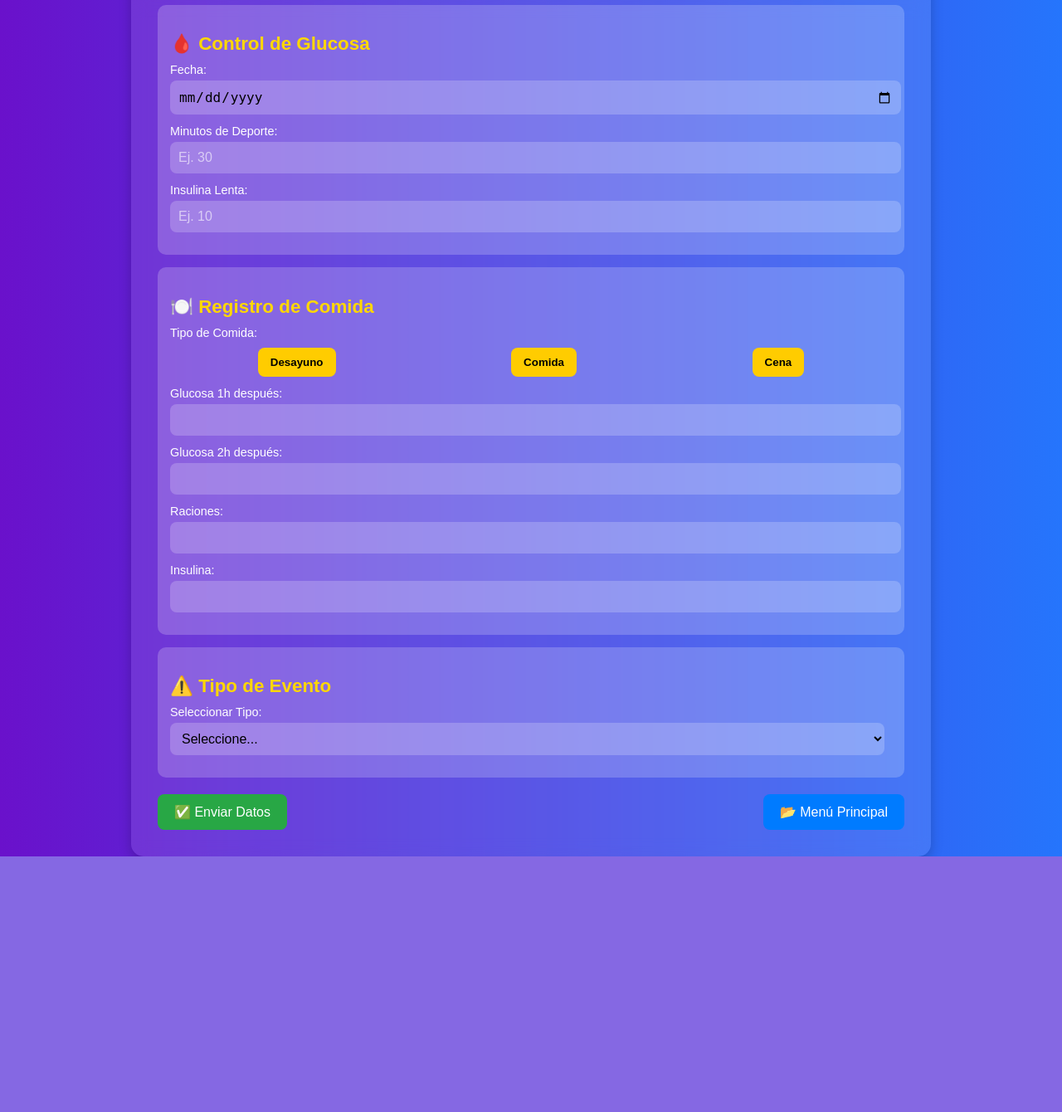
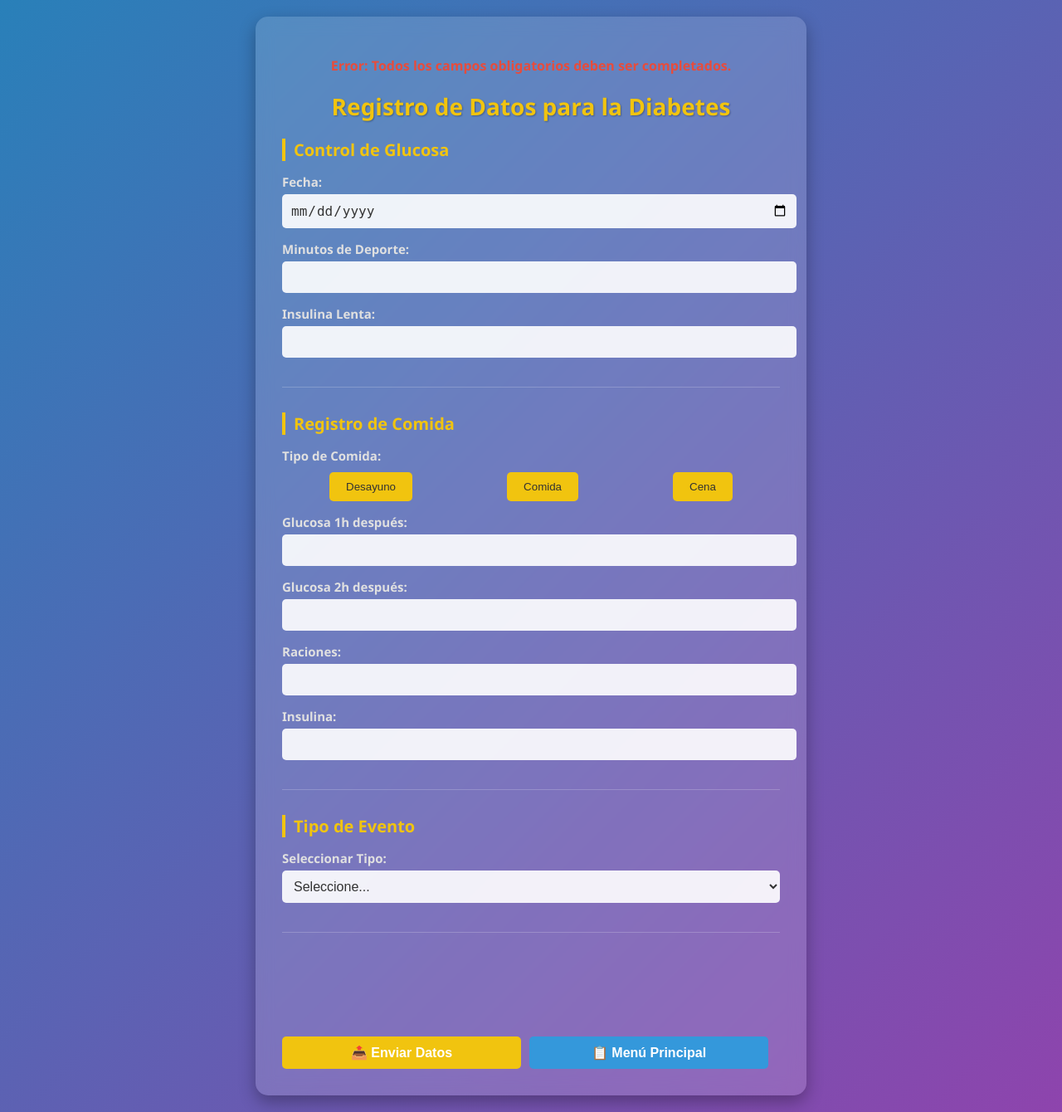
Before and after one commit to ssy01364/SERVIDOR_CASA, a PHP site: page /formularios/formulario.php?error=1 in a window 1280 px wide. Shown: the whole page at 83% size. Before the commit the page ends 1032 px from the top, so only its background shows below. Run offline with PHP 8.4, Linux system fonts and the light colour scheme; the visitor is signed in with stand-in values (Sample User, id 1).

Commit message:
NOCagesla

```diff
--- a/PracticaDiabetes/formularios/formulario.php
+++ b/PracticaDiabetes/formularios/formulario.php
@@ -2,218 +2,309 @@
 <html lang="es">
 <head>
   <meta charset="UTF-8">
-    <meta name="viewport" content="width=device-width, initial-scale=1.0">
-    <title>Registro de Diabetes</title>
+  <meta name="viewport" content="width=device-width, initial-scale=1">
+  <title>Regulación de Diabetes</title>
   <link rel="stylesheet" href="../css/login.css">
   <style>
+    /* Fondo degradado y animación de entrada */
     body {
-            background: linear-gradient(to right, #6a11cb, #2575fc);
+      margin: 0;
+      padding: 0;
+      font-family: 'Segoe UI', Tahoma, Geneva, Verdana, sans-serif;
+      background: linear-gradient(135deg, #2980b9, #8e44ad);
       display: flex;
       justify-content: center;
       align-items: center;
-            height: 119vh;
-            margin: 0;
-            font-family: 'Arial', sans-serif;
+      min-height: 100vh;
+      animation: fadeIn 1s ease-in-out;
     }
-
-        .contenedor {
-            width: 90%;
-            max-width: 900px;
-            background: rgba(255, 255, 255, 0.1);
+    @keyframes fadeIn {
+      from { opacity: 0; }
+      to { opacity: 1; }
+    }
+    /* Contenedor principal */
+    .container-form {
+      background: rgba(255, 255, 255, 0.15);
       backdrop-filter: blur(10px);
+      padding: 2rem;
       border-radius: 15px;
-            padding: 2rem;
-            box-shadow: 0 6px 15px rgba(0, 0, 0, 0.2);
-            color: white;
+      box-shadow: 0 8px 20px rgba(0, 0, 0, 0.3);
+      width: 100%;
+      max-width: 600px;
+      color: #fff;
+      margin: 20px;
+      animation: slideUp 0.8s ease-out;
     }
-
-        .titulo {
+    @keyframes slideUp {
+      from { transform: translateY(50px); opacity: 0; }
+      to { transform: translateY(0); opacity: 1; }
+    }
+    /* Título principal */
+    .container-form h1 {
       text-align: center;
-            font-size: 1.8rem;
+      margin-bottom: 20px;
+      font-size: 28px;
+      color: #f1c40f;
+      text-shadow: 1px 1px 2px rgba(0,0,0,0.3);
+    }
+    /* Mensaje de error */
+    .error-message {
+      color: #e74c3c;
+      text-align: center;
+      margin-bottom: 10px;
       font-weight: bold;
-            margin-bottom: 20px;
     }
-
-        .seccion {
-            background: rgba(255, 255, 255, 0.2);
-            padding: 15px;
-            border-radius: 10px;
+    /* Secciones del formulario */
+    .form-section {
+      margin-bottom: 30px;
+      border-bottom: 1px solid rgba(255, 255, 255, 0.2);
+      padding-bottom: 20px;
+    }
+    .form-section h2 {
+      font-size: 20px;
+      margin-bottom: 15px;
+      color: #f1c40f;
+      border-left: 4px solid #f1c40f;
+      padding-left: 10px;
+    }
+    /* Grupos de inputs */
+    .input-group {
       margin-bottom: 15px;
     }
-
-        .seccion h2 {
-            font-size: 1.4rem;
-            margin-bottom: 10px;
-            color: #ffd700;
-        }
-
-        .grupo {
-            margin-bottom: 12px;
-        }
-
-        .grupo label {
+    .input-group label {
       display: block;
-            font-size: 0.9rem;
+      font-size: 15px;
       margin-bottom: 5px;
     }
-
-        .grupo input, .grupo select {
-            width: 99%;
+    .input-group input,
+    .input-group select {
+      width: 100%;
       padding: 10px;
-            border-radius: 8px;
       border: none;
-            background: rgba(255, 255, 255, 0.2);
-            color: black;
-            font-size: 1rem;
+      border-radius: 5px;
+      font-size: 16px;
+      background: rgba(255, 255, 255, 0.9);
+      color: #333;
       outline: none;
+      transition: transform 0.2s, box-shadow 0.2s;
     }
-
-        .grupo input::placeholder {
-            color: rgba(255, 255, 255, 0.6);
+    .input-group input:focus,
+    .input-group select:focus {
+      box-shadow: 0 0 8px rgba(241, 196, 15, 0.8);
+      transform: scale(1.02);
     }
-
-        .opciones-comida {
+    /* Opciones de comida (Desayuno, Comida, Cena) */
+    .food-options {
       display: flex;
       justify-content: space-around;
       margin-top: 10px;
     }
-
-        .btn-comida {
-            padding: 10px 15px;
-            background-color: #ffcc00;
+    .btn-food {
+      padding: 10px 20px;
+      background-color: #f1c40f;
       border: none;
-            border-radius: 8px;
-            color: black;
-            font-weight: bold;
+      border-radius: 5px;
+      color: #333;
       cursor: pointer;
-            transition: 0.3s ease;
+      transition: background-color 0.3s, transform 0.2s, box-shadow 0.2s;
     }
-
-        .btn-comida:hover {
-            background-color: #ff9900;
+    .btn-food:hover {
+      background-color: #e67e22;
       transform: scale(1.05);
+      box-shadow: 0 4px 10px rgba(0,0,0,0.2);
     }
-
-        .botones {
+    /* Sección de eventos (Hipoglucemia / Hiperglucemia) */
+    .event-section {
+      transition: max-height 0.5s ease-in-out, opacity 0.5s ease;
+      overflow: hidden;
+      opacity: 0;
+      max-height: 0;
+      background: rgba(255, 255, 255, 0.85);
+      border-radius: 5px;
+      padding: 15px;
+      margin-top: 15px;
+      color: #333;
+    }
+    .event-section.active {
+      opacity: 1;
+      max-height: 500px;
+    }
+    /* Contenedor de botones */
+    .button-container {
       display: flex;
-            justify-content: space-between;
+      gap: 10px;
       margin-top: 20px;
     }
-
-        .btn {
-            padding: 12px 20px;
+    .btn-submit,
+    .btn-choose {
+      width: 48%;
+      padding: 10px;
       border: none;
-            border-radius: 8px;
+      border-radius: 5px;
+      font-size: 16px;
+      font-weight: bold;
+      color: #fff;
       cursor: pointer;
-            font-size: 1rem;
-            transition: 0.3s ease;
-            color: white;
+      transition: background 0.3s, transform 0.2s, box-shadow 0.2s;
     }
-
-        .btn-enviar {
-            background-color: #28a745;
+    .btn-submit {
+      background: #f1c40f;
     }
-
-        .btn-enviar:hover {
-            background-color: #218838;
+    .btn-submit:hover {
+      background: #e67e22;
       transform: scale(1.05);
+      box-shadow: 0 4px 10px rgba(0,0,0,0.2);
     }
-
-        .btn-menu {
-            background-color: #007bff;
+    .btn-choose {
+      background: #3498db;
     }
-
-        .btn-menu:hover {
-            background-color: #0056b3;
+    .btn-choose:hover {
+      background: #2980b9;
       transform: scale(1.05);
+      box-shadow: 0 4px 10px rgba(0,0,0,0.2);
     }
   </style>
 </head>
 <body>
-
-<div class="contenedor">
-    <div class="titulo">📋 Registro de Diabetes</div>
+  <div class="container-form">
+    <?php
+      if (isset($_GET['error'])) {
+        echo "<p class='error-message'>";
+        switch ($_GET['error']) {
+          case '1':
+            echo "Error: Todos los campos obligatorios deben ser completados.";
+            break;
+          case 'hiper_existente':
+            echo "Ya existe un registro de hiperglucemia para esa fecha y tipo de comida.";
+            break;
+          case 'hipo_existente':
+            echo "Ya existe un registro de hipoglucemia para esa fecha y tipo de comida.";
+            break;
+          case 'comida_existente':
+            echo "Ya existe un registro para esa comida en esa fecha.";
+            break;
+          default:
+            echo "Error desconocido. Intente nuevamente.";
+        }
+        echo "</p>";
+      }
+    ?>
+    <h1>Registro de Datos para la Diabetes</h1>
     <form action="submit.php" method="POST">
-
-        <!-- Sección Control de Glucosa -->
-        <div class="seccion">
-            <h2>🩸 Control de Glucosa</h2>
-            <div class="grupo">
-                <label>Fecha:</label>
-                <input type="date" name="fecha" required>
+      <!-- Sección de Control de Glucosa -->
+      <div class="form-section">
+        <h2>Control de Glucosa</h2>
+        <div class="input-group">
+          <label for="fecha">Fecha:</label>
+          <input type="date" id="fecha" name="fecha" required>
         </div>
-            <div class="grupo">
-                <label>Minutos de Deporte:</label>
-                <input type="number" name="deporte" placeholder="Ej. 30">
+        <div class="input-group">
+          <label for="deporte">Minutos de Deporte:</label>
+          <input type="number" id="deporte" name="deporte" required>
         </div>
-            <div class="grupo">
-                <label>Insulina Lenta:</label>
-                <input type="number" name="lenta" placeholder="Ej. 10">
+        <div class="input-group">
+          <label for="lenta">Insulina Lenta:</label>
+          <input type="number" id="lenta" name="lenta" required>
         </div>
       </div>
 
-        <!-- Sección Registro de Comida -->
-        <div class="seccion">
-            <h2>🍽️ Registro de Comida</h2>
-            <div class="grupo">
-                <label>Tipo de Comida:</label>
-                <div class="opciones-comida">
-                    <button type="button" class="btn-comida" data-value="Desayuno">Desayuno</button>
-                    <button type="button" class="btn-comida" data-value="Comida">Comida</button>
-                    <button type="button" class="btn-comida" data-value="Cena">Cena</button>
+      <!-- Sección de Comida -->
+      <div class="form-section">
+        <h2>Registro de Comida</h2>
+        <div class="input-group">
+          <label for="tipo_comida">Tipo de Comida:</label>
+          <div class="food-options">
+            <button type="button" class="btn-food" data-value="Desayuno">Desayuno</button>
+            <button type="button" class="btn-food" data-value="Comida">Comida</button>
+            <button type="button" class="btn-food" data-value="Cena">Cena</button>
           </div>
-                <input type="hidden" name="tipo_comida" id="tipo_comida">
+          <input type="hidden" id="tipo_comida" name="tipo_comida" required>
         </div>
-            <div class="grupo">
-                <label>Glucosa 1h después:</label>
-                <input type="number" name="glucosa_1h">
+        <div class="input-group">
+          <label for="gl_1h">Glucosa 1h después:</label>
+          <input type="number" id="gl_1h" name="gl_1h" required>
         </div>
-            <div class="grupo">
-                <label>Glucosa 2h después:</label>
-                <input type="number" name="glucosa_2h">
+        <div class="input-group">
+          <label for="gl_2h">Glucosa 2h después:</label>
+          <input type="number" id="gl_2h" name="gl_2h" required>
         </div>
-            <div class="grupo">
-                <label>Raciones:</label>
-                <input type="number" name="raciones">
+        <div class="input-group">
+          <label for="raciones">Raciones:</label>
+          <input type="number" id="raciones" name="raciones" required>
         </div>
-            <div class="grupo">
-                <label>Insulina:</label>
-                <input type="number" name="insulina">
+        <div class="input-group">
+          <label for="insulina">Insulina:</label>
+          <input type="number" id="insulina" name="insulina" required>
         </div>
       </div>
 
-        <!-- Sección Tipo de Evento -->
-        <div class="seccion">
-            <h2>⚠️ Tipo de Evento</h2>
-            <div class="grupo">
-                <label>Seleccionar Tipo:</label>
-                <select name="evento">
+      <!-- Sección de Tipo de Evento (Hipo / Hiper) -->
+      <div class="form-section">
+        <h2>Tipo de Evento</h2>
+        <div class="input-group">
+          <label for="evento">Seleccionar Tipo:</label>
+          <select id="evento" name="evento">
             <option value="">Seleccione...</option>
-                    <option value="hipoglucemia">Hipoglucemia</option>
-                    <option value="hiperglucemia">Hiperglucemia</option>
+            <option value="hipoglucemia">Hipoglucemia (Hipo)</option>
+            <option value="hiperglucemia">Hiperglucemia (Hiper)</option>
           </select>
         </div>
       </div>
 
-        <!-- Botones de acción -->
-        <div class="botones">
-            <button type="submit" class="btn btn-enviar">✅ Enviar Datos</button>
-            <button type="button" class="btn btn-menu" onclick="window.location.href='seleccionar.php'">📂 Menú Principal</button>
+      <!-- Sección Hiperglucemia -->
+      <div class="event-section" id="hiperglucemia">
+        <h2>Hiperglucemia</h2>
+        <div class="input-group">
+          <label for="glucosa_hiper">Glucosa:</label>
+          <input type="number" id="glucosa_hiper" name="glucosa_hiper">
+        </div>
+        <div class="input-group">
+          <label for="hora_hiper">Hora:</label>
+          <input type="time" id="hora_hiper" name="hora_hiper">
+        </div>
+        <div class="input-group">
+          <label for="correccion">Corrección:</label>
+          <input type="number" id="correccion" name="correccion">
+        </div>
       </div>
 
+      <!-- Sección Hipoglucemia -->
+      <div class="event-section" id="hipoglucemia">
+        <h2>Hipoglucemia</h2>
+        <div class="input-group">
+          <label for="glucosa_hipo">Glucosa:</label>
+          <input type="number" id="glucosa_hipo" name="glucosa_hipo">
+        </div>
+        <div class="input-group">
+          <label for="hora_hipo">Hora:</label>
+          <input type="time" id="hora_hipo" name="hora_hipo">
+        </div>
+      </div>
+
+      <!-- Botones de Enviar y Menú Principal -->
+      <div class="button-container">
+        <button type="submit" class="btn-submit">📤 Enviar Datos</button>
+        <button type="button" class="btn-choose" onclick="window.location.href='seleccionar.php'">📋 Menú Principal</button>
+      </div>
     </form>
   </div>
 
   <script>
     // Selección de tipo de comida
-    document.querySelectorAll('.btn-comida').forEach(boton => {
-        boton.addEventListener('click', function() {
-            document.querySelectorAll('.btn-comida').forEach(btn => btn.style.backgroundColor = '#ffcc00');
-            this.style.backgroundColor = '#ff9900';
-            document.getElementById('tipo_comida').value = this.dataset.value;
+    document.querySelectorAll('.btn-food').forEach(button => {
+      button.addEventListener('click', () => {
+        document.querySelectorAll('.btn-food').forEach(btn => btn.style.backgroundColor = '#f1c40f');
+        button.style.backgroundColor = '#e67e22';
+        document.getElementById('tipo_comida').value = button.dataset.value;
       });
     });
+
+    // Mostrar/ocultar secciones de eventos según selección
+    document.getElementById('evento').addEventListener('change', function() {
+      const selectedEvent = this.value;
+      document.getElementById('hiperglucemia').classList.toggle('active', selectedEvent === 'hiperglucemia');
+      document.getElementById('hipoglucemia').classList.toggle('active', selectedEvent === 'hipoglucemia');
+    });
   </script>
-
 </body>
 </html>
--- a/PracticaDiabetes/formularios/submit.php
+++ b/PracticaDiabetes/formularios/submit.php
@@ -21,10 +21,11 @@ $correccion    = $_POST['correccion'] ?? null;
 $glucosa_hipo  = $_POST['glucosa_hipo'] ?? null;
 $hora_hipo     = $_POST['hora_hipo'] ?? null;
 
-if (empty($fecha) || empty($tipo_comida) || empty($gl_1h) || empty($gl_2h) || empty($raciones) || empty($insulina)) {
+if (!isset($fecha, $tipo_comida, $gl_1h, $gl_2h, $raciones, $insulina)) {
     header("Location: formulario.php?error=1");
     exit();
 }
+
 
 $id_usu = $_SESSION['id_usu'];
 
@@ -99,7 +100,6 @@ $conn->close();
     <title>Resultado del Envío</title>
     <link rel="stylesheet" href="../css/login.css">
     <style>
-        /* Cambiamos el nombre de la clase principal para resultados */
         .container-result {
             background: rgba(255, 255, 255, 0.1);
             backdrop-filter: blur(10px);
```
Lines whose indentation alone changed are shown as unchanged.
